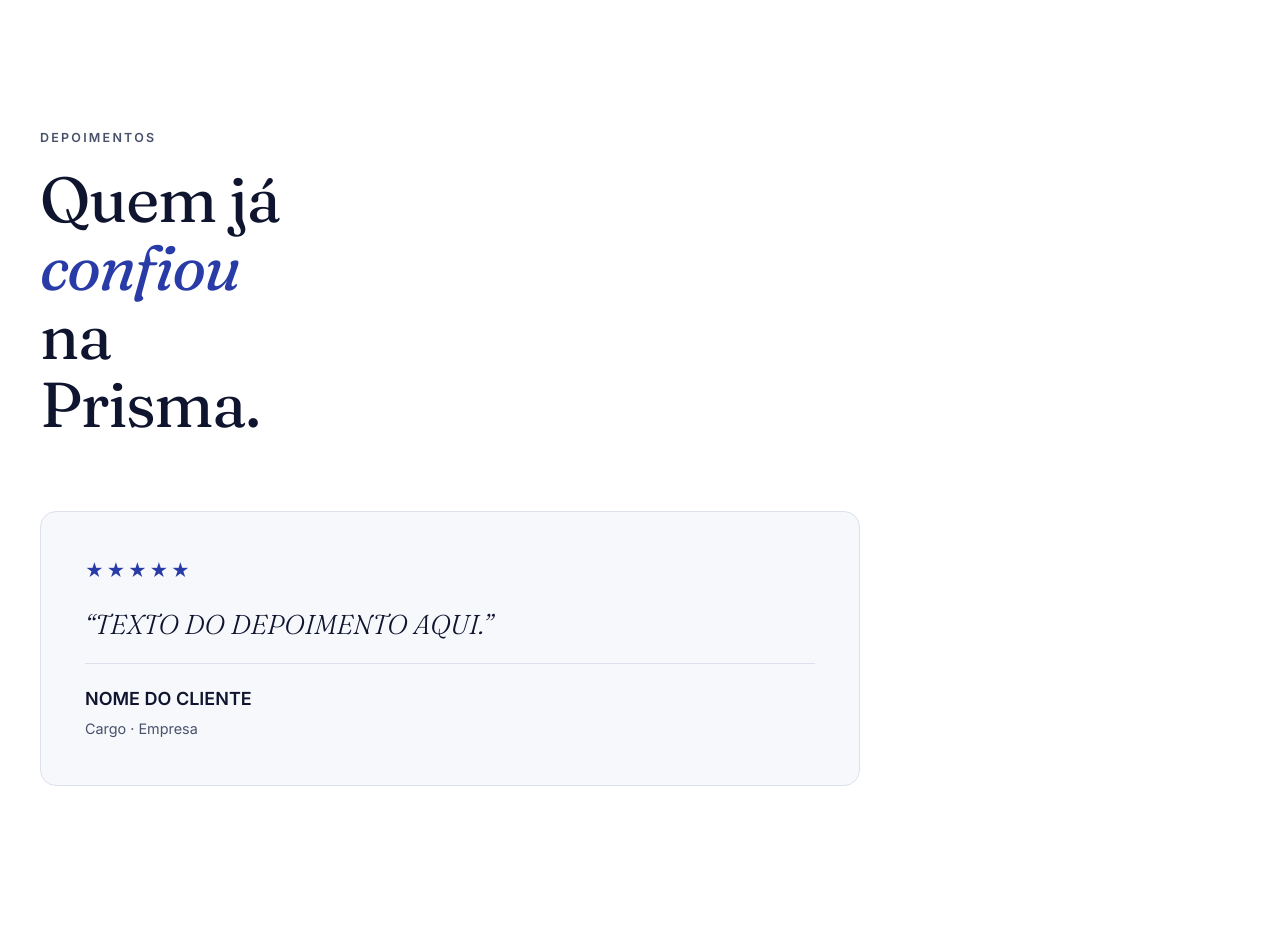
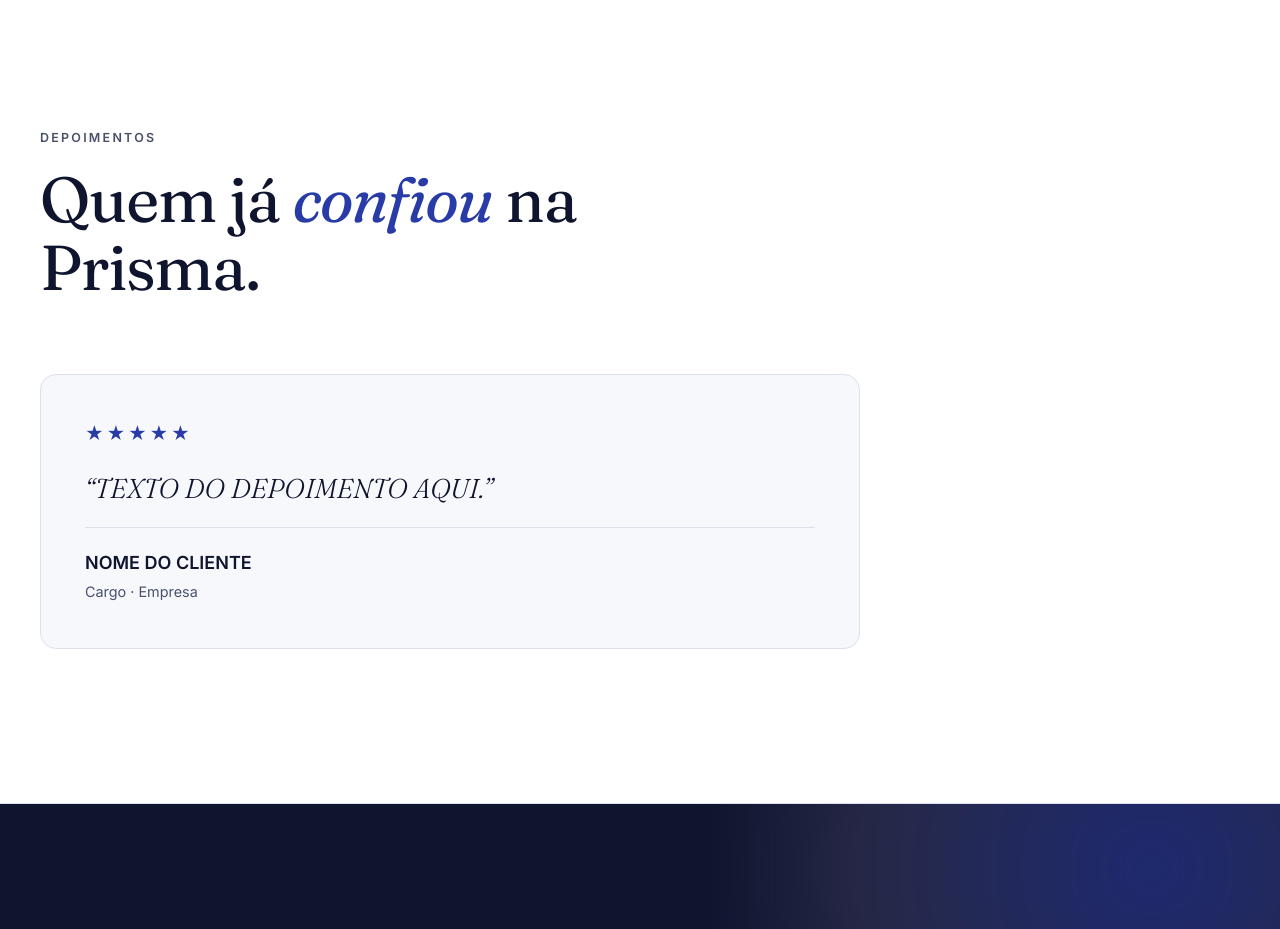
Before and after one commit to prismadevwebdesign-coder/prisma-site, a plain HTML site: page index.html in a window 1280 px wide. Shown: the part 6940-7869 px from the top of the page. Drawn offline with Linux system fonts and the light colour scheme.

Commit message:
Update style.css

```diff
--- a/style.css
+++ b/style.css
@@ -381,6 +381,9 @@ h1 em, h2 em { font-style: italic; color: var(--action); }
 .is-now .roadmap__tag { background: var(--sky); color: var(--night); }
 .roadmap strong { font: 400 1.4rem/1.2 var(--font-display); margin-top: .4rem; }
 .roadmap li > span:last-child { font-size: .93rem; color: rgba(255, 255, 255, .7); }
+.section--testimonials .section-head { max-width: none; }
+.section--testimonials h2 { max-width: 16ch; }
+
 
 /* ===== 05 · CONTATO ===== */
 .contact__list { list-style: none; margin: 0; padding: 0; display: grid; grid-template-columns: repeat(2, 1fr); gap: 1.25rem; }
```
